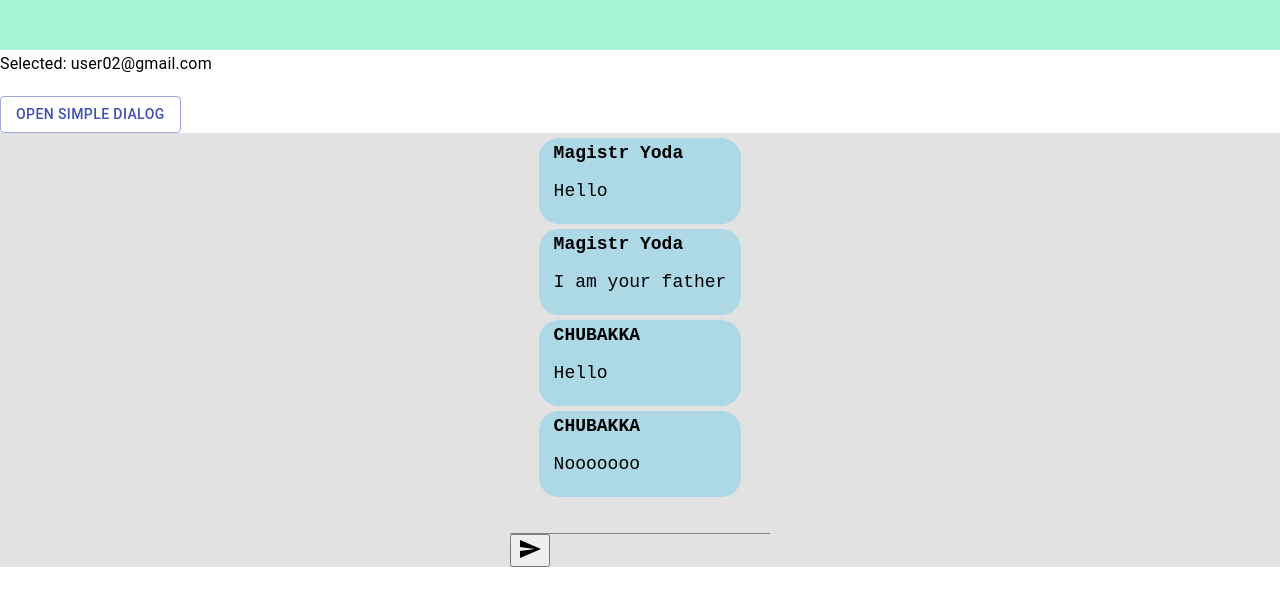
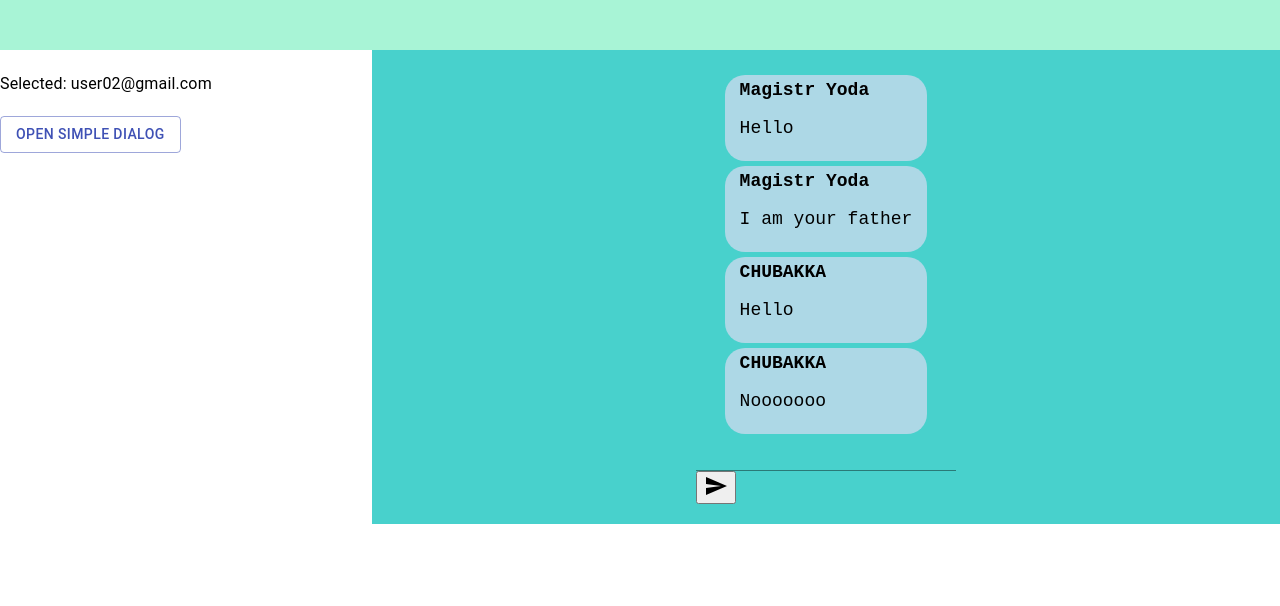
Before and after one commit to tanyatt02/R-prof-5-2908, a React app in the folder Students/NikolaiMiranovich/: page / in a window 1280 px wide. Shown: the top 606 px of the page. Built offline with nearby package versions, Linux system fonts and the light colour scheme.

Commit message:
Домашка

```diff
--- a/Students/NikolaiMiranovich/package.json
+++ b/Students/NikolaiMiranovich/package.json
@@ -34,6 +34,7 @@
     "jquery": "^3.5.1",
     "popper.js": "^1.16.1",
     "react": "^16.13.1",
+    "react-bootstrap": "^1.3.0",
     "react-dom": "^16.13.1"
   }
 }
--- a/Students/NikolaiMiranovich/public/index.html
+++ b/Students/NikolaiMiranovich/public/index.html
@@ -6,9 +6,6 @@
     <title>Document</title>
 </head>
 <body>
-    <div class="header">
-
-    </div>
     <div id="app" class="container">
 
     </div>
--- a/Students/NikolaiMiranovich/src/components/ChatList/ChatList.jsx
+++ b/Students/NikolaiMiranovich/src/components/ChatList/ChatList.jsx
@@ -3,6 +3,8 @@
         import React, { Component, Fragment } from 'react';
 
         import ChatsDialog from '../ChatsDialog/ChatsDialog.jsx';
+        import List from '@material-ui/core/List';
+        import ListItemText from '@material-ui/core/ListItemText';
 
         export default class ChatList extends Component {
             constructor(props) {
@@ -16,14 +18,17 @@
                 // let { some } = this.state;
 
                 return (
-                    <Fragment>
-                        <div>
-                            {/* chat-list */}
-                            <div>
-                                <ChatsDialog />
-                            </div>
+
+                    <div>
+                            <List>
+                                <ListItemText primaryText="Chat 1"/>
+                                <ListItemText primaryText="Chat 2"/>
+                                <ListItemText primaryText="Chat 3"/>
+                            </List>
+
+
+                            <ChatsDialog />
                         </div>
-                    </Fragment>
                 )
             }
         }
--- a/Students/NikolaiMiranovich/src/components/ChatList/style.css
+++ b/Students/NikolaiMiranovich/src/components/ChatList/style.css
@@ -1,3 +1,2 @@
 .ChatList {
-    height: 100%;
 }
--- a/Students/NikolaiMiranovich/src/components/Header/style.css
+++ b/Students/NikolaiMiranovich/src/components/Header/style.css
@@ -1,4 +1,6 @@
 .Header {
+    display: block;
     height: 50px;
+    width: 100%;
     background-color: rgba(67, 230, 167, 0.459);
 }
--- a/Students/NikolaiMiranovich/src/components/Layout/Layout.jsx
+++ b/Students/NikolaiMiranovich/src/components/Layout/Layout.jsx
@@ -4,18 +4,21 @@ import PropTypes from "prop-types";
 import ChatList from '../ChatList/ChatList.jsx';
 import MessageField from '../MessageField/MessageField.jsx';
 import Header from '../Header/Header.jsx';
+import './style.css';
 
 export default  class Layout extends React.Component {
     render() {
       return (
-        <div>
+        <div className="layout">
           <Header />
-          <div className="height=30%">
+          <div className="layout-wrp">
+          <div className="chatList-wrp">
             <ChatList />
           </div>
-          <div className="height=70%">
+          <div className="messageField-wrp">
             <MessageField />
           </div>
+        </div>
         </div>
       )
     }
--- a/Students/NikolaiMiranovich/src/components/Layout/style.css
+++ b/Students/NikolaiMiranovich/src/components/Layout/style.css
@@ -1 +1,24 @@
-.Layout {}
+.layout {
+}
+
+.layout-wrp {
+    width: 100%;
+    height: 100%;
+    display: flex;
+}
+
+.chatList-wrp {
+    display: flex;
+    flex-basis: 30%;
+}
+
+.messageField-wrp {
+    display: flex;
+    flex-basis: 70%;
+    background-color: mediumturquoise;
+    flex-direction: column;
+    height: 50%;
+    width: 100%;
+    padding: 20px;
+    overflow-y: scroll;
+}
--- a/Students/NikolaiMiranovich/src/components/Message/Message.jsx
+++ b/Students/NikolaiMiranovich/src/components/Message/Message.jsx
@@ -5,10 +5,10 @@ import React from 'react';
         let { sender, text } = props;
 
         return (
-                <div className="d-flex flex-column message">
-                    { sender && <strong>{ sender}</strong> }
-                    { !sender && <strong>CHUBAKKA</strong> }
-                    <p>{ sender || (!sender && text) ? text : 'Не беси меня, я робот!' }</p>
-                </div>
+            <div className="message">
+                { sender && <strong>{ sender }</strong> }
+                { !sender && <strong>CHUBAKKA</strong> }
+                <p>{ sender || (!sender && text) ? text : 'Не беси меня, я робот!' }</p>
+            </div>
         )
     }
--- a/Students/NikolaiMiranovich/src/components/MessageField/MessageField.jsx
+++ b/Students/NikolaiMiranovich/src/components/MessageField/MessageField.jsx
@@ -86,10 +86,10 @@ export default class MessageField extends Component {
 
         return (
             <div className="layout">
-                <div className="d-flex flex-column message-field">
+                <div className="message-field">
                     { contentArray }
                 </div>
-                <div className="d-flex">
+                <div className="d-flex width-100%">
                     <TextField
                         ref={ this.textInput }
                         type="text"
--- a/Students/NikolaiMiranovich/src/components/MessageField/style.css
+++ b/Students/NikolaiMiranovich/src/components/MessageField/style.css
@@ -1,19 +1,17 @@
 .MessageField {
-    display: flex;
+    /* display: flex;
     flex-direction: column;
     height: 50%;
     width: 100%;
     padding: 20px;
-    overflow-y: scroll;
+    overflow-y: scroll; */
  }
 
  .layout {
-    height: 100%;
-    width: 100%;
-    background-color: #e2e2e2;
+    /* height: 100%;
+    width: 100%; */
     margin: auto;
     display: flex;
     align-items: center;
-    justify-content: center;
     flex-direction: column;
  }
```
Also changed, not shown: 1 other file (tests, documents, lock files or other folders).
